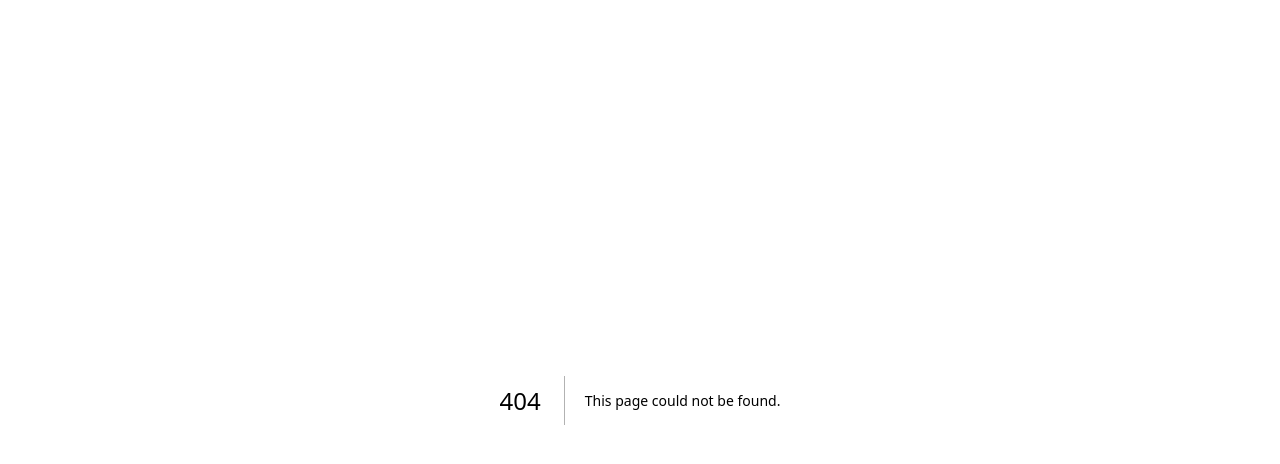
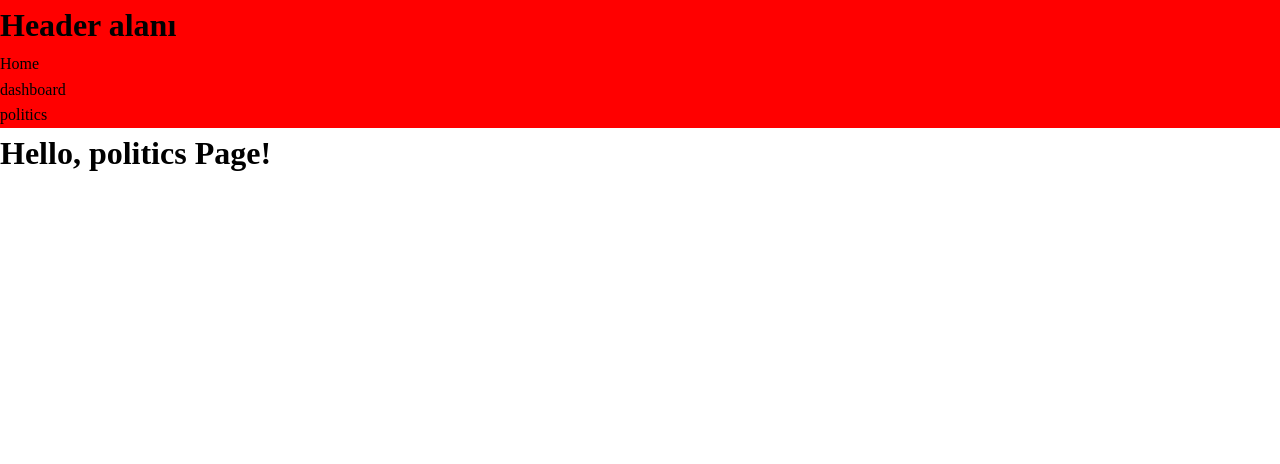
Before and after one commit to teamEge/ege-polly-market, a Next.js app: page /politics in a window 1280 px wide. Before the commit this address had no page. Shown: the top 464 px of the page. Built offline with nearby package versions, Linux system fonts and the light colour scheme.

Commit message:
header layout added

```diff
--- a/src/app/layout.tsx
+++ b/src/app/layout.tsx
@@ -1,6 +1,9 @@
 import { Metadata } from 'next';
 import { GlobalStyles, StyledComponentsRegistry } from '@/lib';
 import { Sen } from 'next/font/google';
+
+import Head from 'next/head';
+import Header from '@/components/Header/StyledHeader';
 
 const sen = Sen({ style: 'normal', subsets: ['latin'], variable: '--font-family' });
 
@@ -18,7 +21,21 @@ export default function RootLayout({
       <body className={sen.variable}>
         <GlobalStyles />
         <StyledComponentsRegistry>
-          {children}
+
+          <div className='container'>
+            <Head>
+              <title>My Next.js App</title>
+              <meta name="description" content="A simple Next.js app" />
+            </Head>
+            <Header />
+            <main>
+              {children}
+            </main>
+            {/* <footer>
+              <p>© 2024 My Next.js App</p>
+            </footer> */}
+          </div>
+
         </StyledComponentsRegistry>
       </body>
     </html>
--- a/src/app/page.tsx
+++ b/src/app/page.tsx
@@ -1,6 +1,7 @@
 'use client'
 
 import HomePage from '../pages/home';
+
 
 export default function Home() {
   return (
--- /dev/null
+++ b/src/app/politics/page.tsx
@@ -0,0 +1,3 @@
+export default function Page() {
+    return <h1>Hello, politics Page!</h1>
+  }
--- /dev/null
+++ b/src/components/Header/StyledHeader.styled.ts
@@ -0,0 +1,5 @@
+import styled from 'styled-components';
+
+export const StyledHeader = styled.header`
+  background-color: red;
+`;
--- /dev/null
+++ b/src/components/Header/StyledHeader.tsx
@@ -0,0 +1,27 @@
+'use client'
+import React, { ReactNode } from 'react';
+import { StyledHeader } from './StyledHeader.styled';
+
+
+interface HeaderProps {
+    className?: string;  // Optional className prop
+}
+
+const Header: React.FC<HeaderProps> = ({ className }) => {
+    return (
+        <StyledHeader className={className}>
+
+            <h1> Header alanı</h1>
+            <nav>
+                <ul>
+                    <li><a href="/">Home</a></li>
+                    <li><a href="/dashboard">dashboard</a></li>
+                    <li><a href="/politics">politics</a></li>
+                </ul>
+            </nav>
+
+        </StyledHeader>
+    );
+};
+
+export default Header;
--- a/src/pages/home.tsx
+++ b/src/pages/home.tsx
@@ -1,5 +1,5 @@
 import React from 'react';
-import { HomeStyled } from './home.styled';
+import { HomeStyled } from './pageStyles/home.styled';
 
 const HomePage: React.FC = () => {
     return (
```
Also changed, not shown: src/pages/pageStyles/home.styled.ts (renamed from src/pages/home.styled.ts).
